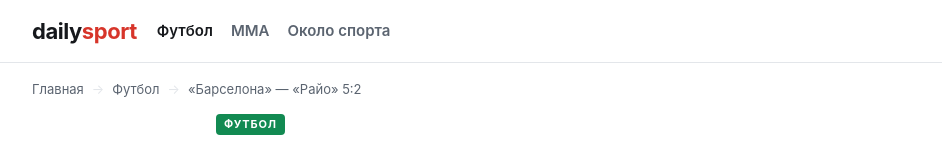
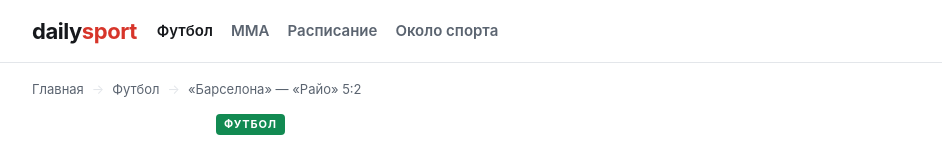
Before and after one commit to dailysport1/dailysport.cc, a plain HTML site: page football/barcelona-rayo-5-2-yamal-raphinha-dubli/index.html in a window 1280 px wide. Shown: the top 156 px of the page, without its empty margins (64-1006 px from the left). Drawn offline with Linux system fonts and the light colour scheme.

Commit message:
Update football/barcelona-rayo-5-2-yamal-raphinha-dubli/index.html

```diff
--- a/football/barcelona-rayo-5-2-yamal-raphinha-dubli/index.html
+++ b/football/barcelona-rayo-5-2-yamal-raphinha-dubli/index.html
@@ -93,6 +93,7 @@
     <nav class="nav" aria-label="Основные разделы">
       <a href="/football/" aria-current="page">Футбол</a>
       <a href="/mma/">ММА</a>
+      <a href="/schedule/">Расписание</a>
       <a href="/around/">Около спорта</a>
     </nav>
   </div>
```
